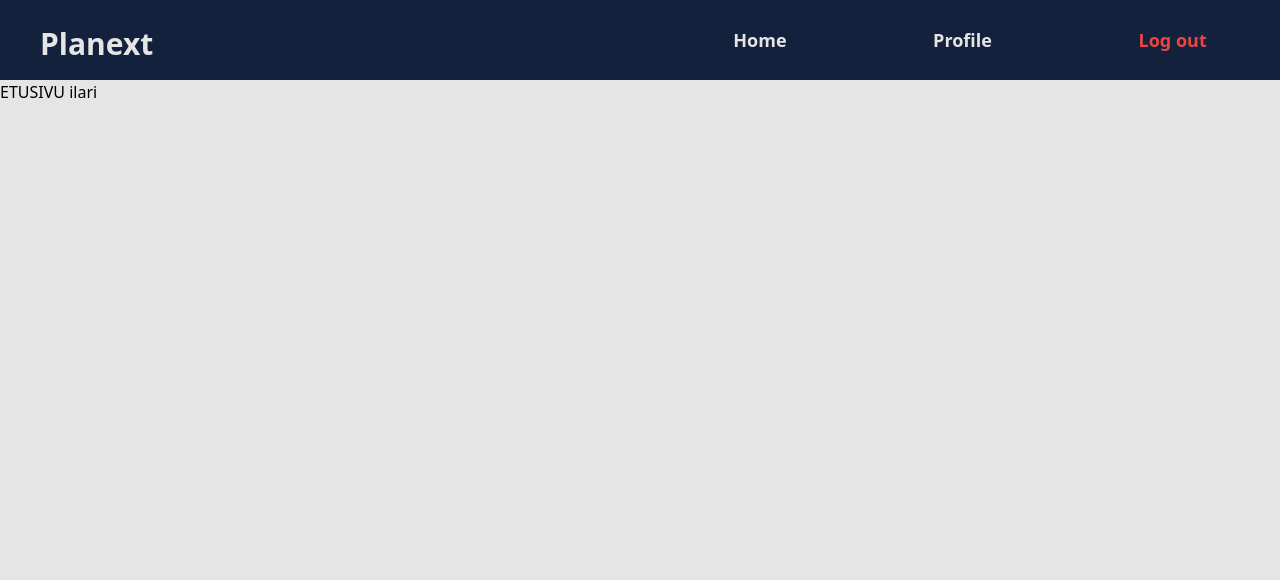
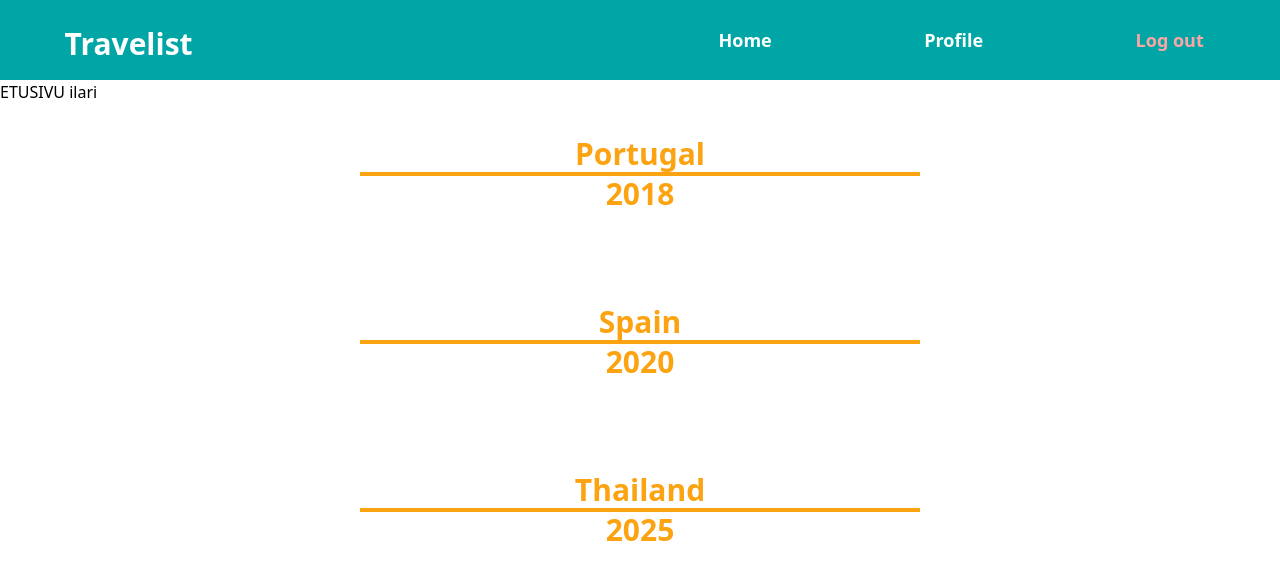
Before and after one commit to ilarikoik/planext, a React (Vite) app: page /index in a window 1280 px wide. Shown: the top 580 px of the page. Built offline with nearby package versions, Linux system fonts and the light colour scheme.

Commit message:
trip list component

```diff
--- a/src/App.tsx
+++ b/src/App.tsx
@@ -35,7 +35,7 @@ function AppContent() {
   //userContextilla helppo antaa arvoja mihin vaan sovelluksessa mutta niiden tilan päivittäminen vähän vaikeampaa koska ei voi useStatella päivittää suoraan sitä arvoa vaan useState päivittää sitten arvoa paikallisesti vaan. Pitää tehdä erillinen funnktio sitä varten.
   return (
     <UserContext.Provider value={user}>
-    <div className="min-h-screen bg-secondary min-w-full">
+    <div className="min-h-screen bg-primary min-w-full">
       {user && <Navbar></Navbar>}
       <div className="h-20 w-full bg-red-500 justify-around items-center ">
         <Routes>
--- /dev/null
+++ b/src/components/trips.tsx
@@ -0,0 +1,37 @@
+interface trip {
+  place: string;
+  year: number;
+}
+
+interface triplist {
+  list: trip[];
+}
+
+export default function TripList({ list }: triplist) {
+  return (
+    <>
+      <div className=" w-full h-fit flex flex-col justify-center items-center p-3">
+        {list.map((item, index) => {
+          return (
+            <>
+              <div
+                key={index}
+                className="h-32 w-full max-w-[700px] flex-row justify-center items-center m-5"
+              >
+                <div className="flex flex-col justify-center items-center">
+                <h2 className="font-semibold text-3xl text-accent">
+                  {item.place}
+                </h2>
+                <hr className="border-2 border-accent w-4/5" />
+                <h2 className="font-semibold text-3xl text-accent">
+                  {item.year}
+                </h2>
+                </div>
+              </div>
+            </>
+          );
+        })}
+      </div>
+    </>
+  );
+}
--- a/src/navigation/navbar.tsx
+++ b/src/navigation/navbar.tsx
@@ -13,11 +13,11 @@ export default function Navbar() {
   };
   return (
     <div className="h-20 w-full">
-      <div className="h-full w-full flex flex-row">
-        <div className="h-full w-1/5 flex justify-start items-center bg-secondary ml-10">
-          <h1 className="text-background font-bold text-3xl pt-2">Planext</h1>
+      <div className="h-full w-full flex flex-row items-center">
+        <div className="h-4/5 w-1/6 flex justify-center items-center  ml-10 rounded-lg">
+          <h1 className="text-background font-bold text-3xl pt-2" >Travelist</h1>
         </div>
-        <div className="w-full justify-end flex items-center">
+        <div className="hidden md:w-full justify-end md:flex items-center">
           <ul className="flex w-3/5 justify-around font-bold text-lg  text-background">
             <li className="hover:underline">
               <Link to="/index">Home</Link>
@@ -25,7 +25,7 @@ export default function Navbar() {
             <li className="hover:underline">
               <Link to="/profile">Profile</Link>
             </li>
-            <li onClick={handleClick} className="hover:underline text-red-500">
+            <li onClick={handleClick} className="hover:underline text-red-300">
               Log out
               {/* <Link to="/">Log Out</Link> */}
             </li>
--- a/src/screens/index.tsx
+++ b/src/screens/index.tsx
@@ -3,7 +3,7 @@
 
 import { useContext } from "react";
 import { UserContext } from "../utils/userContext";
-
+import TripList from "../components/trips";
 // interface prop {
 //   user: boolean;
 //   handleUser: () => void;
@@ -12,11 +12,27 @@ import { UserContext } from "../utils/userContext";
 
 export default function Index() {
     const user = useContext(UserContext)
+
+
+    const list = [{
+        place: 'Portugal',
+        year: 2018,
+    },
+    {
+        place: 'Spain',
+        year: 2020,
+    },
+    {
+        place: 'Thailand',
+        year: 2025,
+    }]
+
   return (
     <div className="bg-background h-screen w-screen">
       <button  className=" hover:underline">
         ETUSIVU {user?.user.toString()}
       </button>
+      <TripList list={list}></TripList>
     </div>
   );
 }
--- a/tailwind.config.js
+++ b/tailwind.config.js
@@ -10,7 +10,7 @@ export default {
         primary: '#00A6A6',
         secondary: '#14213D',
         accent: '#FCA311',
-        background: '#E5E5E5',
+        background: '#ffffff',
         textcolor: '#33333'
       }
     },
```
